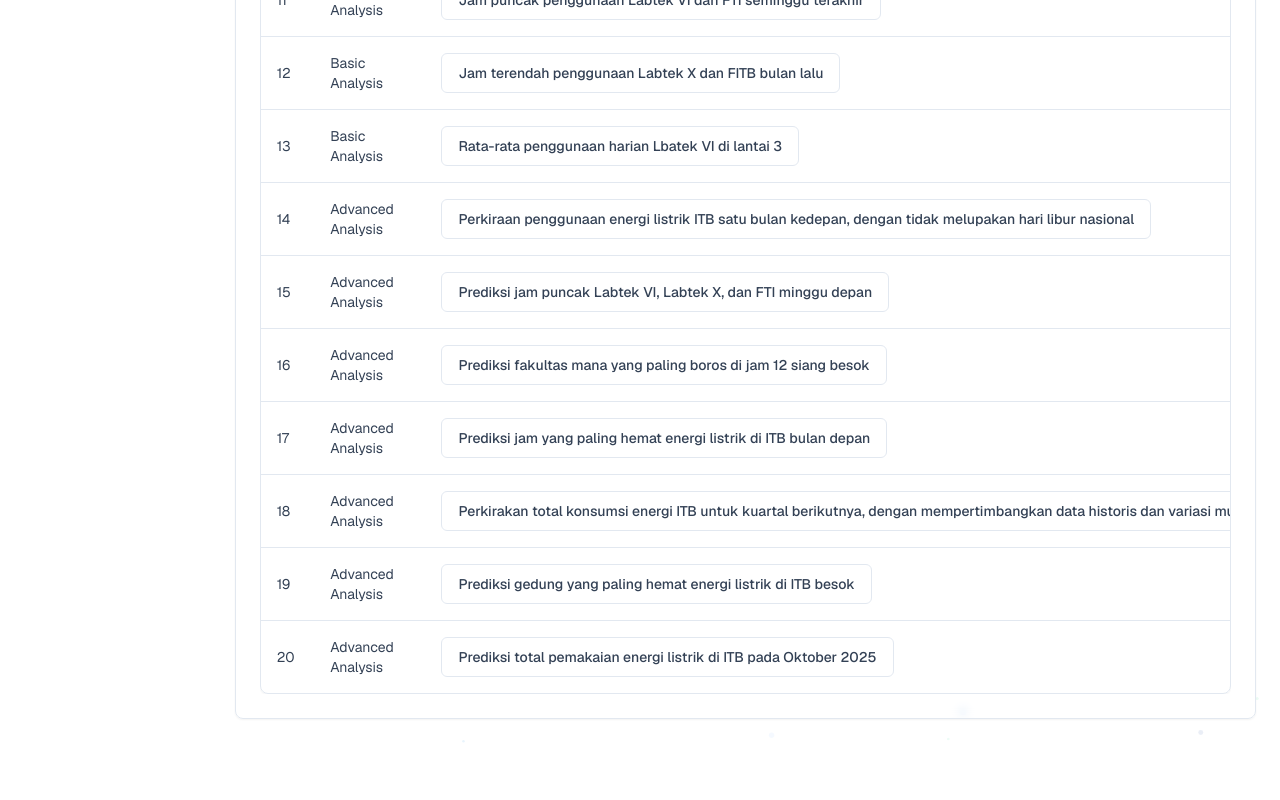
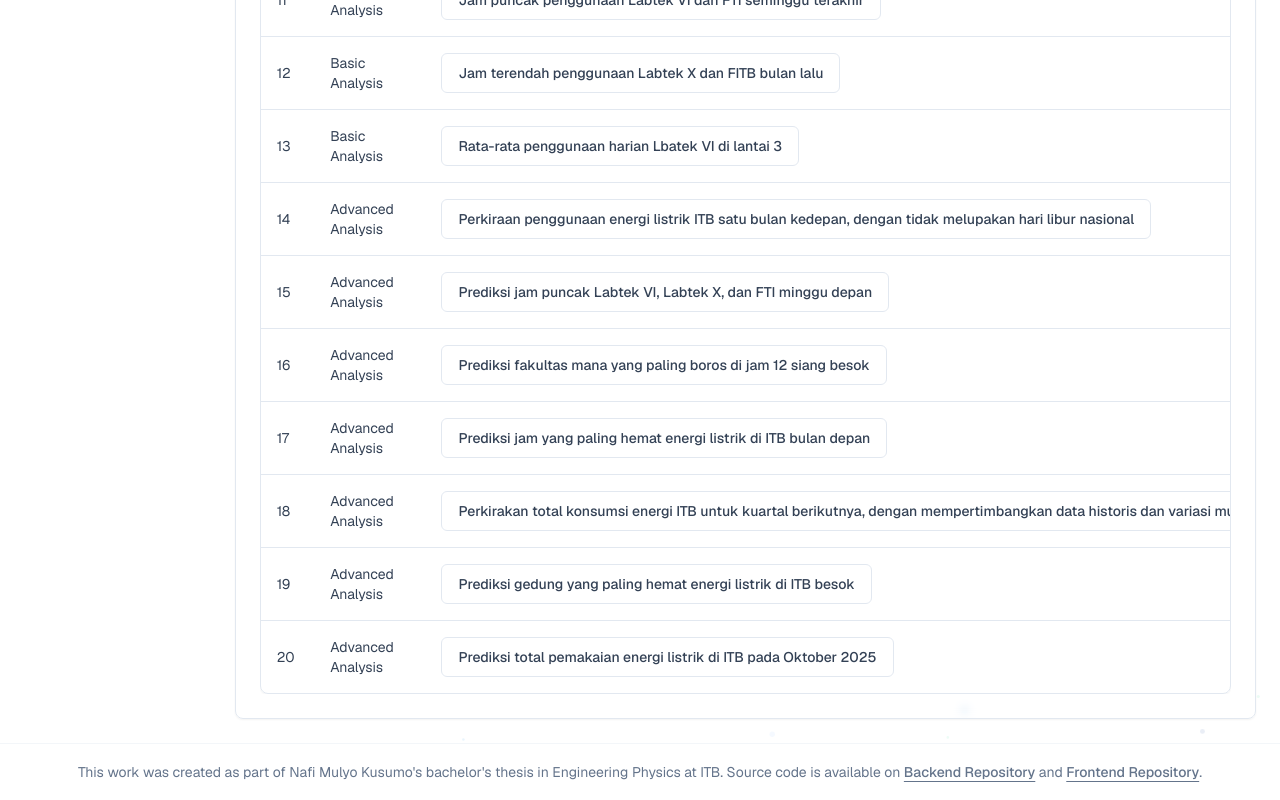
Before and after one commit to nafimulyoo/elisa-chatbot-ui, a Next.js app: page /analysis in a window 1280 px wide. Shown: the part 1131-1931 px from the top of the page. Before the commit the page ends 1874 px from the top, so only its background shows below. Built offline with nearby package versions, Linux system fonts and the light colour scheme.

Commit message:
final deployment

```diff
--- a/app/layout.tsx
+++ b/app/layout.tsx
@@ -8,6 +8,7 @@ import { Navbar } from "@/components/navbar";
 import { Canvas } from "@/components/canvas";
 import { motion } from "framer-motion";
 import { Card, CardContent, CardHeader, CardTitle } from "@/components/ui/card-themed";
+import { Footer } from "@/components/footer";
 
 export const metadata = {
   title: "ElisaAI",
@@ -39,6 +40,7 @@ export default function RootLayout({
               </div>
             </div>
           </div>
+          <Footer />
         </ThemeProvider>
       </body>
     </html>
--- /dev/null
+++ b/components/footer.tsx
@@ -0,0 +1,34 @@
+import Link from "next/link";
+import * as React from "react";
+
+export function Footer() {
+  return (
+    <footer className="py-6 md:py-0 border-t border-border/40">
+      <div className="z-20 w-full bg-background/95 shadow-top backdrop-blur supports-[backdrop-filter]:bg-background">
+        <div className="mx-4 md:mx-8 flex h-14 items-center text-center justify-center">
+        <p className="text-xs md:text-sm leading-loose text-muted-foreground text-left">
+            This work was created as part of Nafi Mulyo Kusumo's bachelor's thesis in Engineering Physics at ITB. Source code is available on{" "}
+          <Link
+            href="https://github.com/nafimulyoo/elisa-smart-analysis"
+            target="_blank"
+            rel="noopener noreferrer"
+            className="font-medium underline underline-offset-4"
+          >
+            Backend Repository
+          </Link>
+            {" "}and{" "}
+          <Link
+            href="https://github.com/nafimulyoo/elisa-chatbot-ui"
+            target="_blank"
+            rel="noopener noreferrer"
+            className="font-medium underline underline-offset-4"
+          >
+            Frontend Repository
+          </Link>
+          .
+        </p>
+        </div>
+      </div>
+      </footer>
+  )
+}
```
